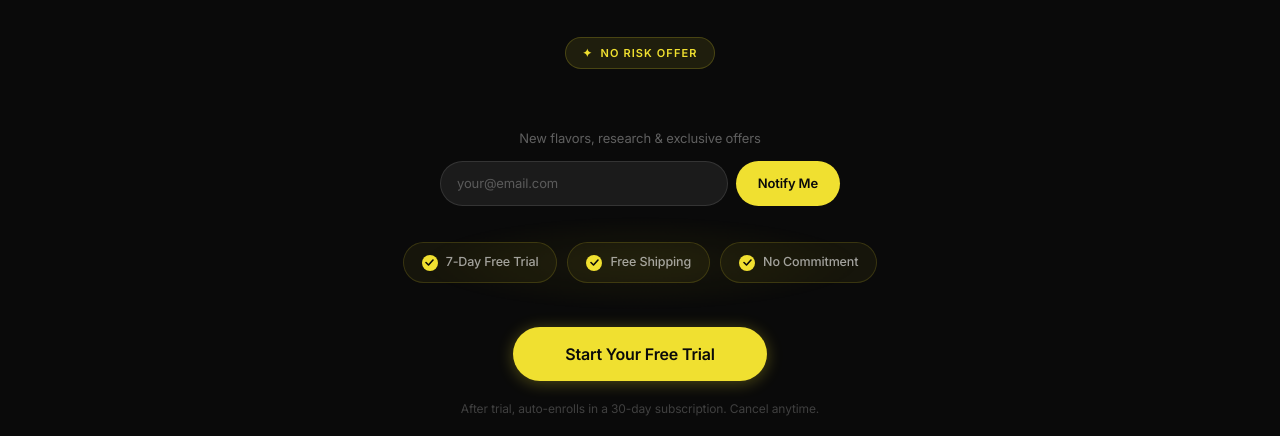
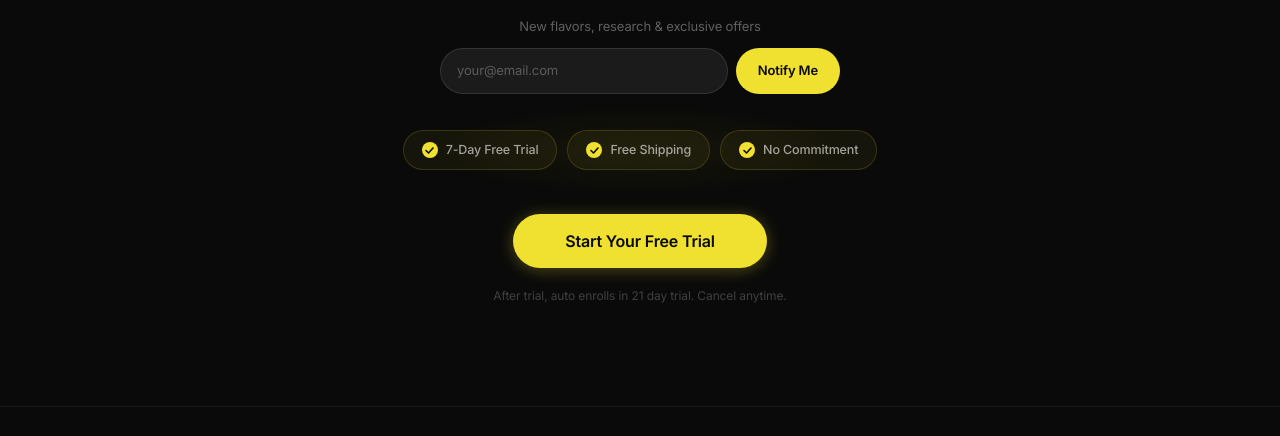
Before and after one commit to dillonjensen03-create/Newt, a website: page index.html in a window 1280 px wide. Shown: the part 2911-3347 px from the top of the page. Drawn offline with nearby package versions, Linux system fonts and the light colour scheme; a web font is replaced by a local one.

Commit message:
Redesign bottom section: remove no risk emblem, reposition newt logo, update trial text to 21 days

```diff
--- a/index.html
+++ b/index.html
@@ -1524,16 +1524,9 @@
   <section id="trial" class="trial-section">
     <div class="container" style="position:relative;z-index:1;text-align:center;">
 
-      <!-- 1. Logo -->
-      <a href="#" class="pre-trial-logo-link" style="margin-bottom:40px;">newt<span class="pre-trial-dot"></span></a>
-
-      <!-- 2. No Risk Offer -->
-      <div style="margin-bottom:28px;">
-        <span class="trial-badge">✦ &nbsp;No Risk Offer</span>
-      </div>
-
-      <!-- 3. Email capture -->
+      <!-- Email capture with logo above -->
       <div class="email-capture">
+        <a href="#" class="pre-trial-logo-link" style="display:inline-flex;margin-bottom:20px;">newt<span class="pre-trial-dot"></span></a>
         <p class="email-capture-label">New flavors, research & exclusive offers</p>
         <div class="email-form">
           <input type="email" class="email-input" placeholder="your@email.com">
@@ -1560,7 +1553,7 @@
       </div>
 
       <button class="btn-fill btn-fill-yellow" data-trial style="font-size:16px;padding:15px 52px;border:none;cursor:pointer;font-family:'Inter',system-ui,sans-serif;">Start Your Free Trial</button>
-      <p class="trial-disclaimer">After trial, auto-enrolls in a 30-day subscription. Cancel anytime.</p>
+      <p class="trial-disclaimer">After trial, auto enrolls in 21 day trial. Cancel anytime.</p>
     </div>
   </section>
 
```
